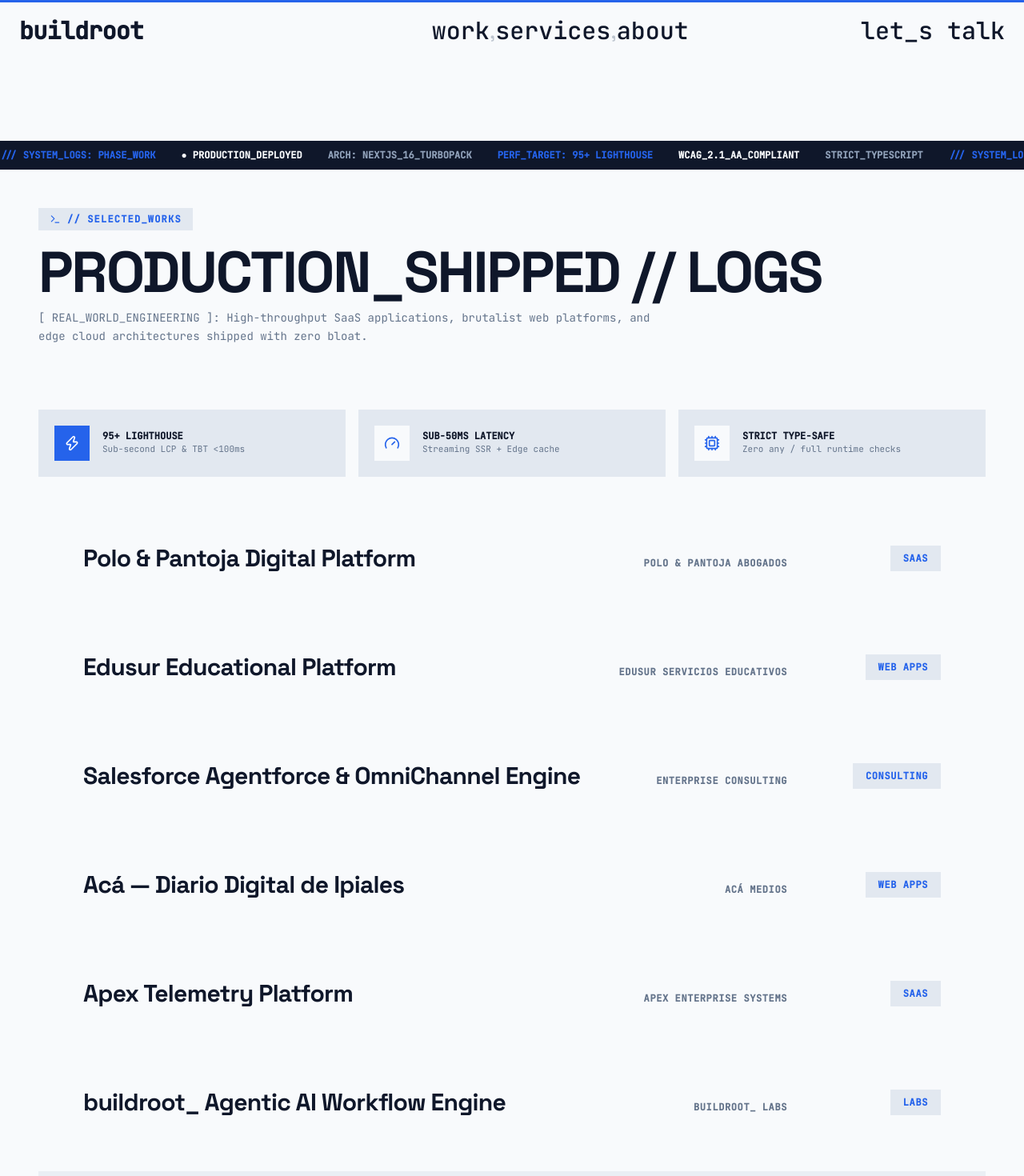
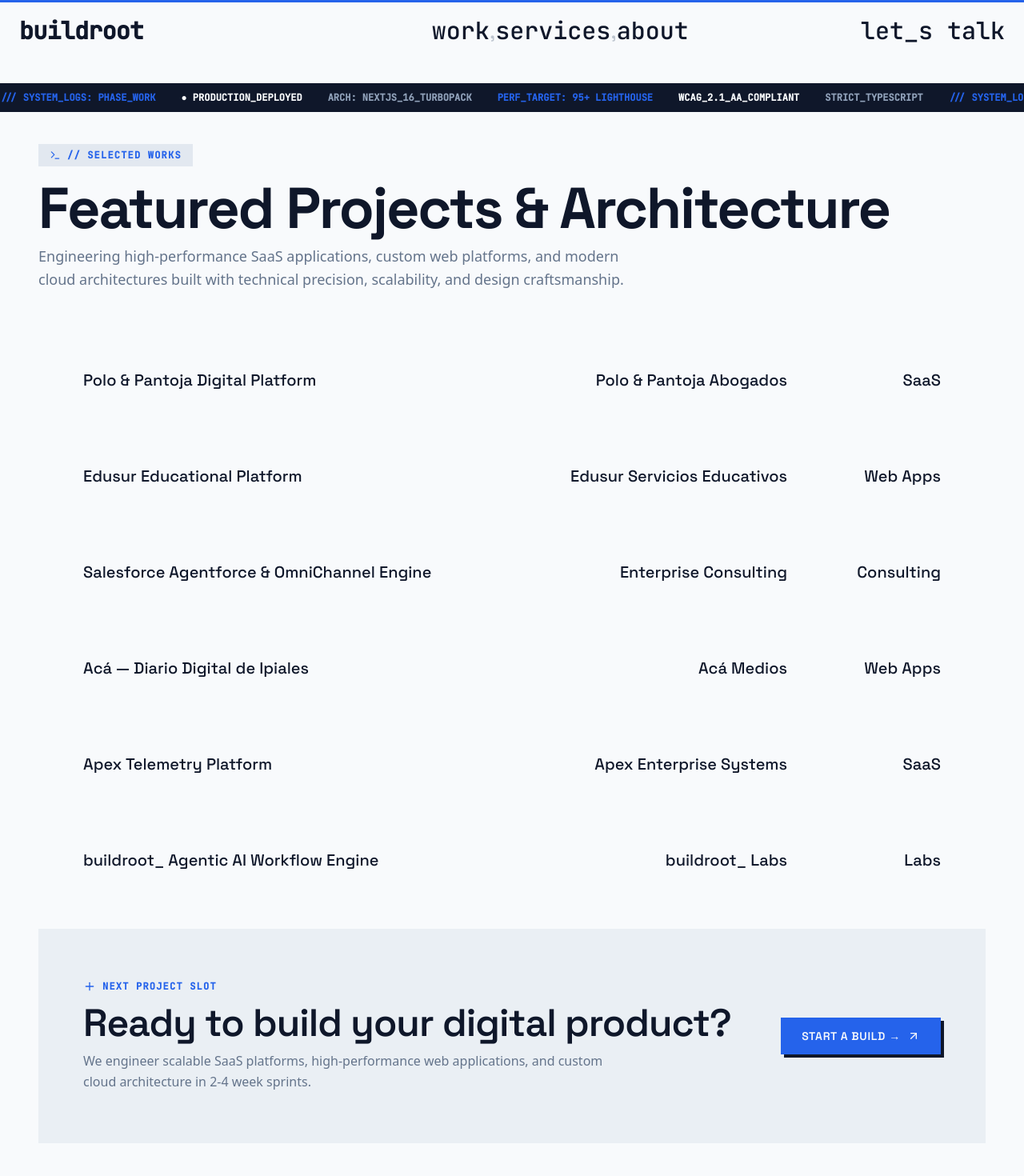
Before and after one commit to buildroot-tech/front-buildroot, a Next.js app: page /work in a window 1280 px wide. Shown: the top 1470 px of the page at 80% size. Built offline with nearby package versions, Linux system fonts and the light colour scheme.

Commit message:
feat(work): refine work section typography, full-width hover line and layout spacing

```diff
--- a/app/work/page.tsx
+++ b/app/work/page.tsx
@@ -9,8 +9,8 @@
 
 export default function WorkPage() {
   return (
-    <main className="pt-20">
+    <div className="pt-16 sm:pt-20">
       <WorkSection />
-    </main>
+    </div>
   );
 }
--- a/components/work/ProjectRow.tsx
+++ b/components/work/ProjectRow.tsx
@@ -18,31 +18,29 @@
 
   return (
     <div className="w-full bg-[var(--bg-primary)] my-3">
-      {/* Locomotive-Style Horizontal Row Header with Generous Vertical & Horizontal Padding */}
+      {/* Horizontal Row Header */}
       <div
         onClick={() => setIsExpanded(!isExpanded)}
-        className="group relative flex cursor-pointer items-center justify-between gap-8 py-10 px-6 sm:px-10 md:px-14"
+        className="group relative flex cursor-pointer items-center justify-between gap-8 py-8 px-6 sm:px-10 md:px-14"
       >
         {/* Title & Client Metadata Container */}
-        <div className="flex flex-1 items-baseline justify-between gap-8 min-w-0 pr-6 sm:pr-10">
-          {/* Left: Title */}
-          <h3 className="font-display text-xl md:text-2xl lg:text-3xl font-bold text-[var(--text-primary)] tracking-tight shrink-0">
+        <div className="flex flex-1 items-baseline justify-between gap-6 min-w-0 pr-6 sm:pr-10 py-0.5">
+          {/* Left: Title (Black) */}
+          <h3 className="font-display text-lg md:text-xl font-medium text-[var(--text-primary)] shrink-0">
             <ScrambleText text={project.title} trigger="hover" speed={45} />
           </h3>
 
-          {/* Right Metadata Info (Only Client Name - CLIENT :: Removed) */}
-          <div className="hidden lg:flex items-center font-mono text-xs shrink-0">
-            <span className="uppercase font-semibold text-[var(--text-muted)] tracking-wider">
-              {project.client}
-            </span>
+          {/* Right: Client Name (Black) */}
+          <div className="hidden lg:flex items-center font-display text-lg md:text-xl font-medium text-[var(--text-primary)] shrink-0">
+            <span>{project.client}</span>
           </div>
         </div>
 
-        {/* Far Right: Interactive Swap (Category Badge in Normal State -> (+) Icon on Hover) */}
-        <div className="relative flex items-center justify-end font-mono text-xs shrink-0 min-w-[120px] h-11">
-          {/* Category Badge (Visible by default, vanishes on hover) */}
+        {/* Far Right: Category & (+) Icon (Black) */}
+        <div className="relative flex items-center justify-end font-display text-lg md:text-xl font-medium shrink-0 min-w-[120px] h-11">
+          {/* Category Label (Black) */}
           <span
-            className={`bg-[var(--bg-secondary)] px-4 py-2 font-semibold uppercase text-[var(--accent)] text-xs tracking-wider transition-all duration-200 ${
+            className={`text-[var(--text-primary)] font-medium transition-all duration-200 ${
               isExpanded
                 ? "opacity-0 scale-95 pointer-events-none"
                 : "opacity-100 group-hover:opacity-0 group-hover:scale-95"
@@ -51,23 +49,23 @@
             {project.category}
           </span>
 
-          {/* (+) / (-) Icon Button (Hidden by default, appears on hover) */}
+          {/* (+) / (-) Icon Button centered in original position */}
           <button
             type="button"
-            className={`absolute right-0 flex h-11 w-11 shrink-0 items-center justify-center font-mono text-sm font-bold transition-all duration-200 ${
+            className={`absolute right-0 top-1/2 -translate-y-1/2 flex items-center justify-center p-1 text-[var(--text-primary)] transition-all duration-200 ${
               isExpanded
-                ? "opacity-100 scale-100 bg-[var(--accent)] text-white shadow-sm"
-                : "opacity-0 scale-90 group-hover:opacity-100 group-hover:scale-100 bg-[var(--bg-secondary)] text-[var(--text-primary)]"
+                ? "opacity-100 text-[var(--text-primary)]"
+                : "opacity-0 group-hover:opacity-100"
             }`}
             aria-expanded={isExpanded}
             aria-label={isExpanded ? "Collapse project" : "Expand project"}
           >
-            {isExpanded ? <Minus className="h-4 w-4" /> : <Plus className="h-4 w-4" />}
+            {isExpanded ? <Minus className="h-5 w-5" /> : <Plus className="h-5 w-5" />}
           </button>
         </div>
 
-        {/* UNIFORM FULL-WIDTH CONTINUOUS UNDERLINE ON HOVER - Same length & margin for all rows */}
-        <span className="absolute bottom-2 left-6 right-6 sm:left-10 sm:right-10 md:left-14 md:right-14 h-[2.5px] bg-transparent group-hover:bg-[var(--text-primary)] transition-colors pointer-events-none" />
+        {/* SINGLE UNBROKEN CONTINUOUS LINE AT OUTER CONTAINER LEVEL SPANNING 100% FULL WIDTH */}
+        <span className="absolute bottom-[22px] left-6 right-6 sm:left-10 sm:right-10 md:left-14 md:right-14 h-[2.5px] bg-transparent group-hover:bg-[var(--text-primary)] transition-colors pointer-events-none" />
       </div>
 
       {/* Expandable Accordion Drawer Content */}
@@ -90,8 +88,8 @@
                 {/* Details & Specs (Right 7 Cols) */}
                 <div className="flex flex-col justify-between lg:col-span-7 space-y-8">
                   <div>
-                    <div className="font-mono text-xs uppercase text-[var(--accent)] font-bold tracking-widest">
-                      /// PROJECT_OVERVIEW
+                    <div className="font-mono text-xs text-[var(--accent)] font-semibold tracking-wider">
+                      /// Project Overview
                     </div>
                     <p className="mt-4 text-base text-[var(--text-primary)] leading-relaxed font-sans max-w-2xl">
                       {project.description}
@@ -100,8 +98,8 @@
                     {/* Metric Box */}
                     {primaryMetric && (
                       <div className="mt-8 flex items-center justify-between bg-[var(--bg-primary)] p-5 font-mono text-xs">
-                        <span className="uppercase tracking-wider font-bold text-[var(--text-muted)]">
-                          /// KEY_IMPACT: {primaryMetric.label}
+                        <span className="font-semibold text-[var(--text-muted)]">
+                          /// Key Impact: {primaryMetric.label}
                         </span>
                         <span className="text-lg font-black text-[var(--accent)]">
                           {primaryMetric.value}
@@ -111,8 +109,8 @@
 
                     {/* Tech Stack Badges */}
                     <div className="mt-8 font-mono">
-                      <p className="text-[11px] uppercase font-bold text-[var(--text-muted)] mb-3 tracking-wider">
-                        MODULES_LOADED:
+                      <p className="text-[11px] font-semibold text-[var(--text-muted)] mb-3 tracking-wider">
+                        Modules Loaded:
                       </p>
                       <div className="flex flex-wrap gap-2 text-xs">
                         {project.tags.map((tag) => (
@@ -134,7 +132,7 @@
                       className="brutalist-button brutalist-button-accent text-xs py-3 px-6"
                     >
                       <Terminal className="h-4 w-4" />
-                      <span>INSPECT CASE STUDY</span>
+                      <span>Inspect Case Study</span>
                       <ArrowUpRight className="h-4 w-4" />
                     </button>
 
@@ -145,7 +143,7 @@
                         rel="noopener noreferrer"
                         className="brutalist-button text-xs py-3 px-6"
                       >
-                        <span>LIVE DEMO</span>
+                        <span>Live Demo</span>
                         <ExternalLink className="h-4 w-4" />
                       </a>
                     )}
--- a/components/work/ProjectsGrid.tsx
+++ b/components/work/ProjectsGrid.tsx
@@ -11,7 +11,7 @@
   const [selectedProject, setSelectedProject] = useState<Project | null>(null);
 
   return (
-    <div className="w-full font-mono select-none space-y-2">
+    <div className="w-full font-mono select-none space-y-3">
       {/* Locomotive-Style Expandable List Rows */}
       {PROJECTS.map((project) => (
         <ProjectRow
@@ -21,18 +21,18 @@
         />
       ))}
 
-      {/* Interactive "START YOUR PROJECT" Subtle Callout Row */}
-      <div className="w-full bg-[var(--bg-secondary)]/60 py-12 px-6 sm:px-8 md:px-12 mt-6">
-        <div className="flex flex-col lg:flex-row lg:items-center justify-between gap-6 max-w-7xl">
+      {/* Interactive "Start Your Project" Callout Row */}
+      <div className="w-full bg-[var(--bg-secondary)]/60 py-16 px-6 sm:px-10 md:px-14 mt-8">
+        <div className="flex flex-col lg:flex-row lg:items-center justify-between gap-8 max-w-7xl">
           <div>
             <div className="flex items-center gap-2 text-xs font-bold uppercase text-[var(--accent)] tracking-widest">
-              <Plus className="h-3.5 w-3.5" />
-              <span>NEXT_PROJECT_SLOT</span>
+              <Plus className="h-4 w-4" />
+              <span>Next Project Slot</span>
             </div>
-            <h3 className="font-display text-xl md:text-2xl font-bold mt-2 text-[var(--text-primary)]">
+            <h3 className="heading text-h2 mt-3 text-[var(--text-primary)]">
               Ready to build your digital product?
             </h3>
-            <p className="mt-1.5 text-sm text-[var(--text-muted)] font-sans max-w-2xl leading-relaxed">
+            <p className="mt-2 text-base text-[var(--text-muted)] font-sans max-w-2xl leading-relaxed">
               We engineer scalable SaaS platforms, high-performance web applications, and custom cloud architecture in 2-4 week sprints.
             </p>
           </div>
@@ -40,10 +40,10 @@
           <div>
             <Link
               href="/#contact"
-              className="brutalist-button brutalist-button-accent text-xs font-bold tracking-wider py-3 px-6"
+              className="brutalist-button brutalist-button-accent text-xs font-bold tracking-wider py-4 px-8"
             >
-              <span>START A BUILD →</span>
-              <ArrowUpRight className="h-3.5 w-3.5" />
+              <span>Start a Build →</span>
+              <ArrowUpRight className="h-4 w-4" />
             </Link>
           </div>
         </div>
--- a/components/work/WorkSection.tsx
+++ b/components/work/WorkSection.tsx
@@ -2,13 +2,13 @@
 
 import { motion } from "framer-motion";
 import { ProjectsGrid } from "@/components/work/ProjectsGrid";
-import { Cpu, Terminal, Zap, Gauge } from "lucide-react";
+import { Terminal } from "lucide-react";
 
 export function WorkSection() {
   return (
-    <section id="work" className="relative w-full bg-[var(--bg-primary)] py-16 md:py-24 overflow-hidden">
-      {/* Restored Brutalist Marquee Ticker Strip */}
-      <div className="w-full bg-[var(--bg-hero)] py-2.5 text-[var(--text-inverse)] font-mono text-xs font-bold overflow-hidden select-none mb-12">
+    <section id="work" className="relative w-full bg-[var(--bg-primary)] pt-4 md:pt-6 pb-16 md:pb-24 overflow-hidden">
+      {/* Brutalist Marquee Ticker Strip */}
+      <div className="w-full bg-[var(--bg-hero)] py-2.5 text-[var(--text-inverse)] font-mono text-xs font-bold overflow-hidden select-none mb-8 md:mb-10">
         <div className="flex whitespace-nowrap animate-marquee gap-8">
           <span className="text-[var(--accent)]">/// SYSTEM_LOGS: PHASE_WORK</span>
           <span>● PRODUCTION_DEPLOYED</span>
@@ -35,58 +35,19 @@
           <div>
             <div className="inline-flex items-center gap-2 bg-[var(--bg-secondary)] px-3.5 py-1.5 font-mono text-xs font-bold uppercase text-[var(--accent)] tracking-widest">
               <Terminal className="h-3.5 w-3.5" />
-              <span>// SELECTED_WORKS</span>
+              <span>// Selected Works</span>
             </div>
             <h2 className="headline text-h1 mt-4 text-[var(--text-primary)] tracking-tight">
-              PRODUCTION_SHIPPED // LOGS
+              Featured Projects & Architecture
             </h2>
-            <p className="mt-3 font-mono text-sm text-[var(--text-muted)] max-w-3xl leading-relaxed">
-              [ REAL_WORLD_ENGINEERING ]: High-throughput SaaS applications, brutalist web platforms, and edge cloud architectures shipped with zero bloat.
+            <p className="mt-3 text-base md:text-lg text-[var(--text-muted)] max-w-3xl leading-relaxed font-sans">
+              Engineering high-performance SaaS applications, custom web platforms, and modern cloud architectures built with technical precision, scalability, and design craftsmanship.
             </p>
           </div>
         </motion.div>
 
-        {/* Structural Blueprint Metrics Bar */}
-        <motion.div
-          initial={{ opacity: 0, y: 15 }}
-          whileInView={{ opacity: 1, y: 0 }}
-          viewport={{ once: true, margin: "-100px" }}
-          transition={{ duration: 0.5, delay: 0.1 }}
-          className="my-10 grid grid-cols-1 gap-4 sm:grid-cols-3 font-mono"
-        >
-          <div className="flex items-center gap-4 bg-[var(--bg-secondary)] p-5">
-            <div className="flex h-11 w-11 shrink-0 items-center justify-center bg-[var(--accent)] text-white">
-              <Zap className="h-5 w-5" />
-            </div>
-            <div>
-              <p className="text-xs font-extrabold uppercase text-[var(--text-primary)]">95+ LIGHTHOUSE</p>
-              <p className="text-[11px] text-[var(--text-muted)]">Sub-second LCP & TBT &lt;100ms</p>
-            </div>
-          </div>
-
-          <div className="flex items-center gap-4 bg-[var(--bg-secondary)] p-5">
-            <div className="flex h-11 w-11 shrink-0 items-center justify-center bg-[var(--bg-primary)] text-[var(--accent)]">
-              <Gauge className="h-5 w-5" />
-            </div>
-            <div>
-              <p className="text-xs font-extrabold uppercase text-[var(--text-primary)]">SUB-50MS LATENCY</p>
-              <p className="text-[11px] text-[var(--text-muted)]">Streaming SSR + Edge cache</p>
-            </div>
-          </div>
-
-          <div className="flex items-center gap-4 bg-[var(--bg-secondary)] p-5">
-            <div className="flex h-11 w-11 shrink-0 items-center justify-center bg-[var(--bg-primary)] text-[var(--text-primary)]">
-              <Cpu className="h-5 w-5 text-[var(--accent)]" />
-            </div>
-            <div>
-              <p className="text-xs font-extrabold uppercase text-[var(--text-primary)]">STRICT TYPE-SAFE</p>
-              <p className="text-[11px] text-[var(--text-muted)]">Zero any / full runtime checks</p>
-            </div>
-          </div>
-        </motion.div>
-
-        {/* Projects Structural Grid */}
-        <div className="mt-8">
+        {/* Projects Grid */}
+        <div className="mt-4">
           <ProjectsGrid />
         </div>
       </div>
```
